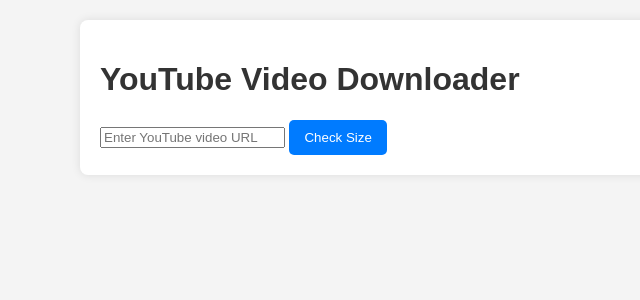
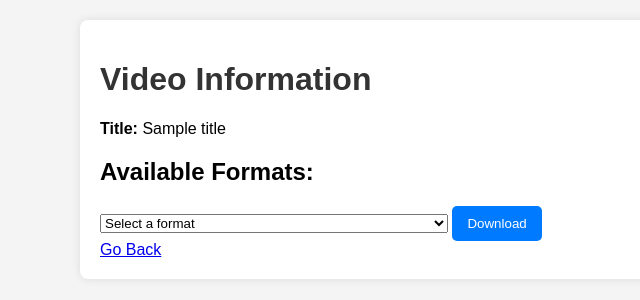
Before and after one commit to Sengkue/download-videos, a Flask app: template templates/index.html in a window 1280 px wide. Shown: the top 300 px of the page, without its empty margins (240-880 px from the left). Run offline with Flask 3, Linux system fonts and the light colour scheme; the template is opened without the code that fills it: most values are stand-ins (such as "Sample title", 1, 10 or a date in 2020).

Commit message:
commit Wed 10/09/2024 20:36:26.15

```diff
--- a/templates/index.html
+++ b/templates/index.html
@@ -4,15 +4,33 @@
     <meta charset="UTF-8">
     <meta name="viewport" content="width=device-width, initial-scale=1.0">
     <link rel="stylesheet" href="{{ url_for('static', filename='styles.css') }}">
-    <title>YouTube Video Downloader</title>
+    <title>Video Info</title>
 </head>
 <body>
     <div class="container">
-        <h1>YouTube Video Downloader</h1>
-        <form action="/check" method="post">
-            <input type="text" name="url" placeholder="Enter YouTube video URL" required>
-            <button type="submit">Check Size</button>
+        <h1>Video Information</h1>
+        <p><strong>Title:</strong> {{ title }}</p>
+
+        <h2>Available Formats:</h2>
+        <form action="/download" method="post">
+            <input type="hidden" name="url" value="{{ url }}">
+            <select name="format_id" required>
+                <option value="">Select a format</option>
+                {% for format in formats %}
+                    <option value="{{ format.format_id }}">
+                        {% if format.height != 'Audio' %}
+                            {{ format.height }}p: {{ format.width }}w x {{ format.height }}h
+                            ({{ format.filesize|default('Unknown Size') }} bytes, {{ format.ext }})
+                        {% else %}
+                            MP3 Audio (M4A, will convert to MP3)
+                        {% endif %}
+                    </option>
+                {% endfor %}
+            </select>
+            <button type="submit">Download</button>
         </form>
+
+        <a href="{{ url_for('index') }}">Go Back</a>
     </div>
 </body>
 </html>
```
